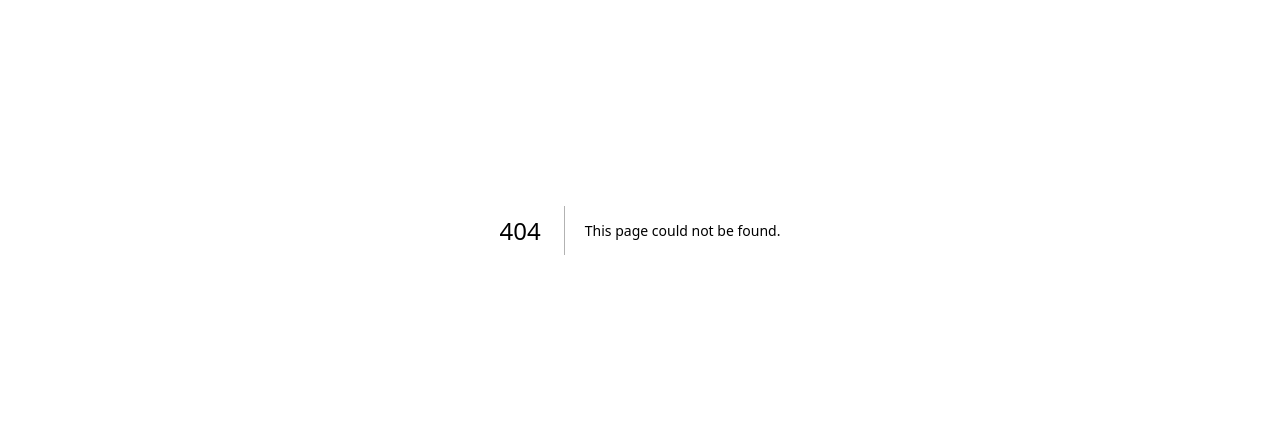
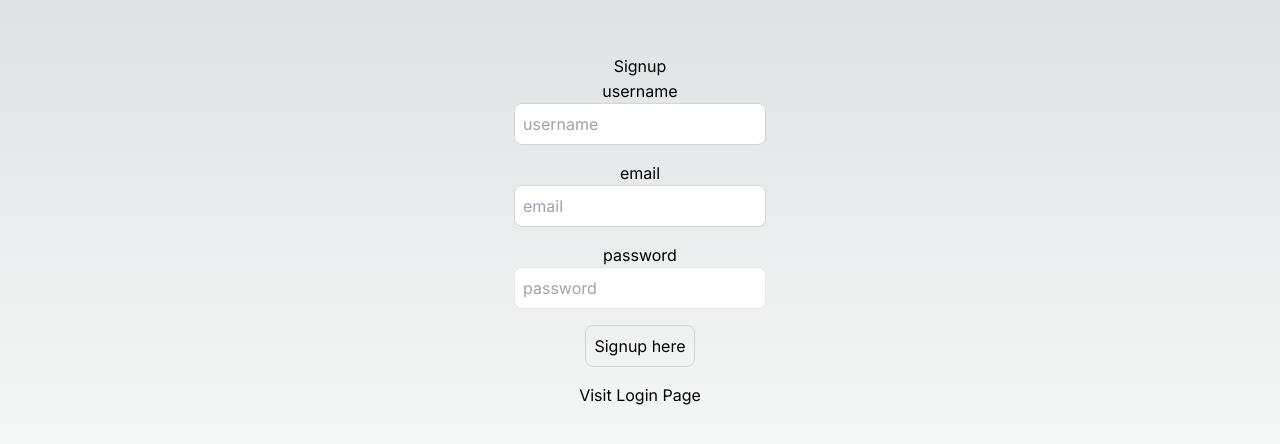
Before and after one commit to OnPaceCoder/Next-Auth, a Next.js app: page /signup in a window 1280 px wide. Before the commit this address had no page. Shown: the part 170-614 px from the top of the page. Built offline with nearby package versions, Linux system fonts and the light colour scheme.

Commit message:
Add: Signup Page

```diff
--- /dev/null
+++ b/src/app/signup/page.tsx
@@ -0,0 +1,59 @@
+"use client";
+import Link from "next/link";
+import React from "react";
+import { useRouter } from "next/navigation";
+import { axios } from "axios";
+
+const page = () => {
+  const [user, setUser] = React.useState({
+    email: "",
+    password: "",
+    username: "",
+  });
+
+  const onSignUp = async () => {};
+
+  return (
+    <div className="flex flex-col items-center justify-center min-h-screen py-2">
+      <h1>Signup</h1>
+      <hr />
+      <label htmlFor="username">username</label>
+      <input
+        className="p-2 border border-gray-300 rounded-lg mb-4 focus:outline-none focus:border-gray-600"
+        type="text"
+        id="username"
+        value={user.username}
+        onChange={(e) => setUser({ ...user, username: e.target.value })}
+        placeholder="username"
+      />
+      <label htmlFor="email">email</label>
+      <input
+        className="p-2 border border-gray-300 rounded-lg mb-4 focus:outline-none focus:border-gray-600"
+        type="text"
+        id="email"
+        value={user.email}
+        onChange={(e) => setUser({ ...user, email: e.target.value })}
+        placeholder="email"
+      />
+      <label htmlFor="password">password</label>
+      <input
+        className="p-2 border fborder-gray-300 rounded-lg mb-4 focus:outline-none focus:border-gray-600"
+        type="text"
+        id="password"
+        value={user.password}
+        onChange={(e) => setUser({ ...user, password: e.target.value })}
+        placeholder="password"
+      />
+
+      <button
+        onClick={onSignUp}
+        className="p-2 border border-gray-300 rounded-lg mb-4 focus:outline-none focus:border-gray-600"
+      >
+        Signup here
+      </button>
+      <Link href={"/login"}>Visit Login Page</Link>
+    </div>
+  );
+};
+
+export default page;
```
